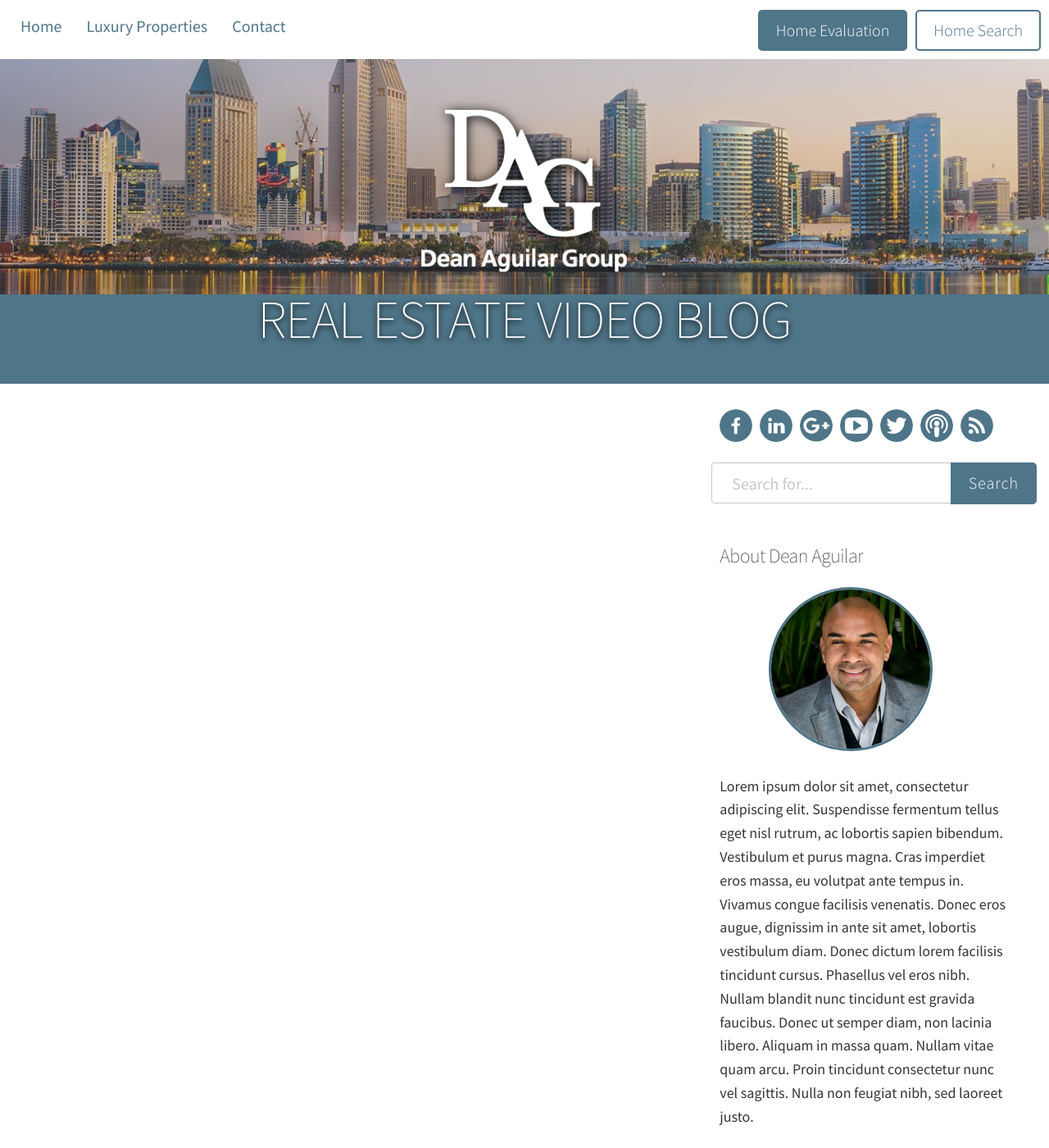
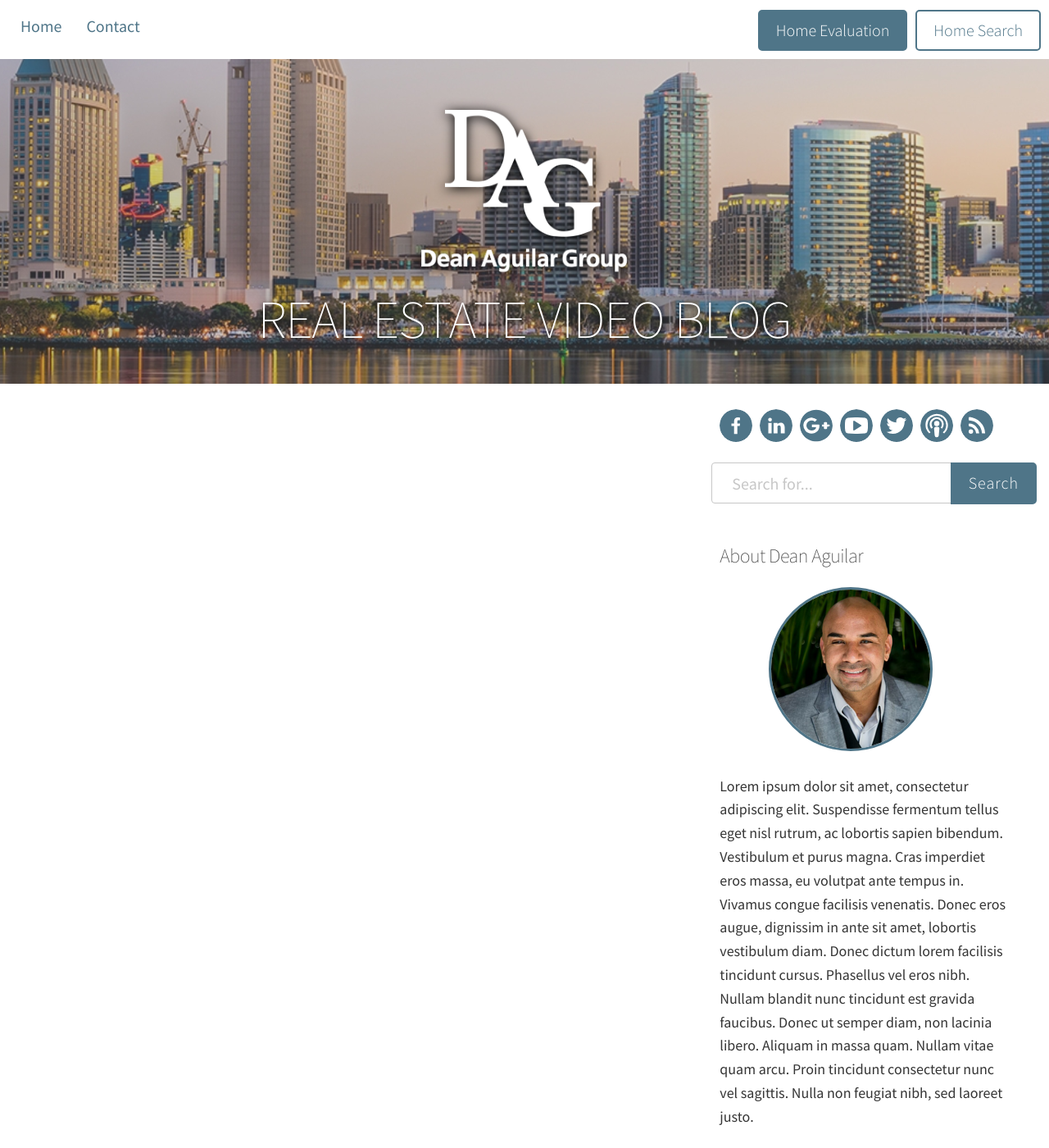
Before and after one commit to Vyral/dean-aguilar-blog, a Jekyll site: the page built from index.html, in a window 1280 px wide and 1400 px high. Shown: the whole window at 82% size. Built offline with Jekyll 4.4.1, drawn with Linux system fonts in a browser that asks for light colours; nearby versions of some CDN libraries; the list of posts is cut into pages by our own code.

Commit message:
fixed background from sizing weird

```diff
--- a/_data/settings.yml
+++ b/_data/settings.yml
@@ -3,8 +3,8 @@ description: There is no such thing as a sad unicorn.
 
 #for the navbar links.
 custom_links:
-  - title: Luxury Properties
-    url: http://www.sflivingspace.com/luxury-properties/
+  # - title: Luxury Properties
+  #   url: http://www.sflivingspace.com/luxury-properties/
 
 client:
   market: San Diego County
--- a/_includes/header.html
+++ b/_includes/header.html
@@ -1,6 +1,8 @@
-<header id="hero" style="background-image: url({{site.data.settings.images.hero_image_path}}); background-color: {{site.data.settings.images.hero_background_hex}}">
+<header id="hero">
+<div class="hero-img" style="background-image: url({{site.data.settings.images.hero_image_path}}); background-color: {{site.data.settings.images.hero_background_hex}}">
         <!-- logo -->
-        <a href="/"><img src="{{site.data.settings.images.hero_logo_path}}" alt="{{site.data.settings.client.company}}" class="site-logo editable" /></a>
+        <a href="/"><img src="{{site.data.settings.images.hero_logo_path}}" alt="{{site.data.settings.client.company}}" class="site-logo" /></a>
         <!-- title -->
         <a href="/"><h1 class="site-title">{{site.data.settings.images.hero_text}}</h1></a>
+			</div>
 </header>
--- a/_sass/_header.sass
+++ b/_sass/_header.sass
@@ -1,12 +1,14 @@
-
+.hero-img
+	background-position: center
+	background-size: cover
+	padding-top: $nav-height + 7rem
 #hero
-	background-position: center $nav-height
-	background-size: 100%
+	background-position: center
+	background-size: cover
 	background-attachment: fixed
 	background-repeat: no-repeat
 	// height: 50rem
 	text-align: center
-	padding-top: $nav-height + 7rem
 	margin-bottom: 20px
 .site-logo
 	width: 90%
```
Also changed, not shown: 9 other files.
